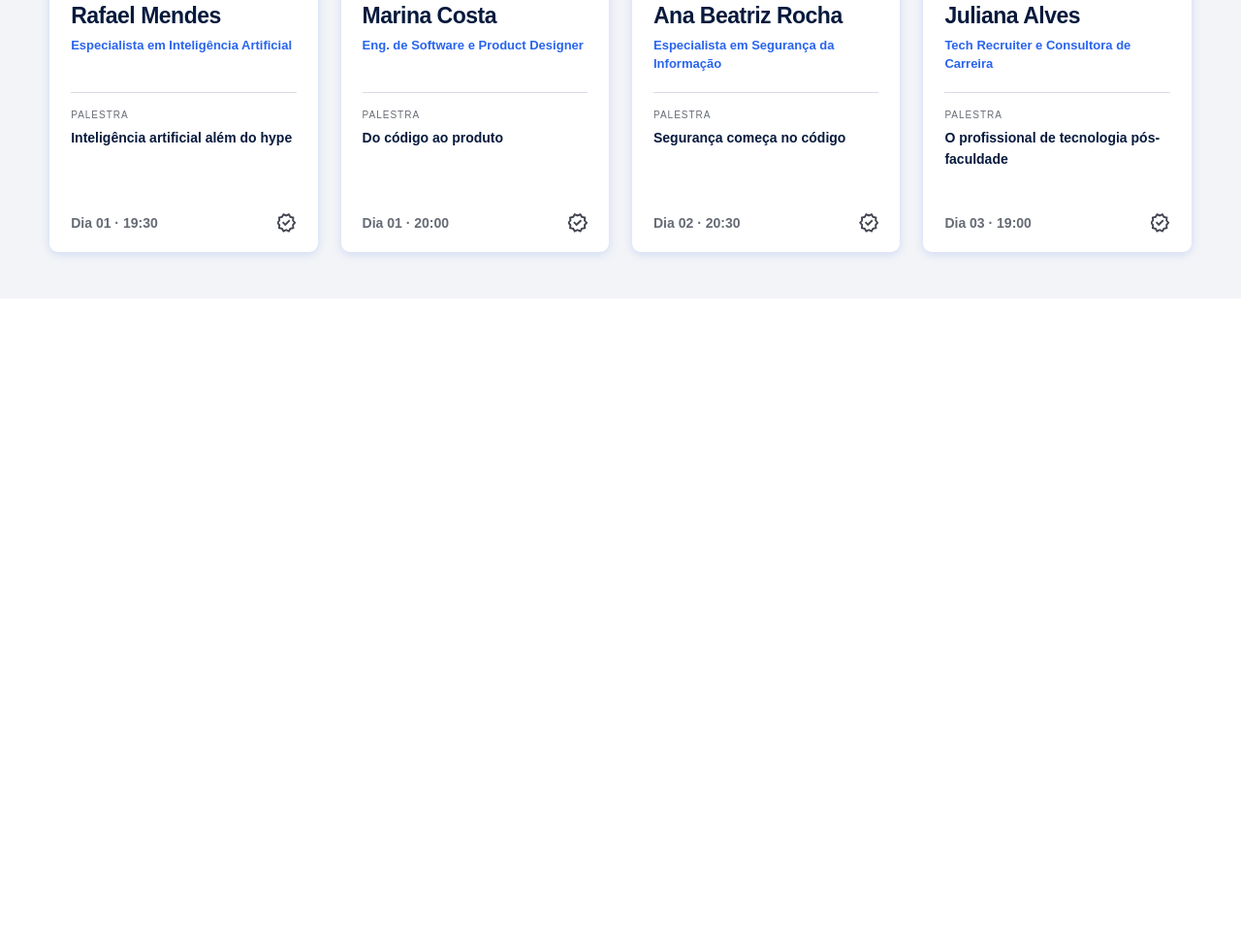
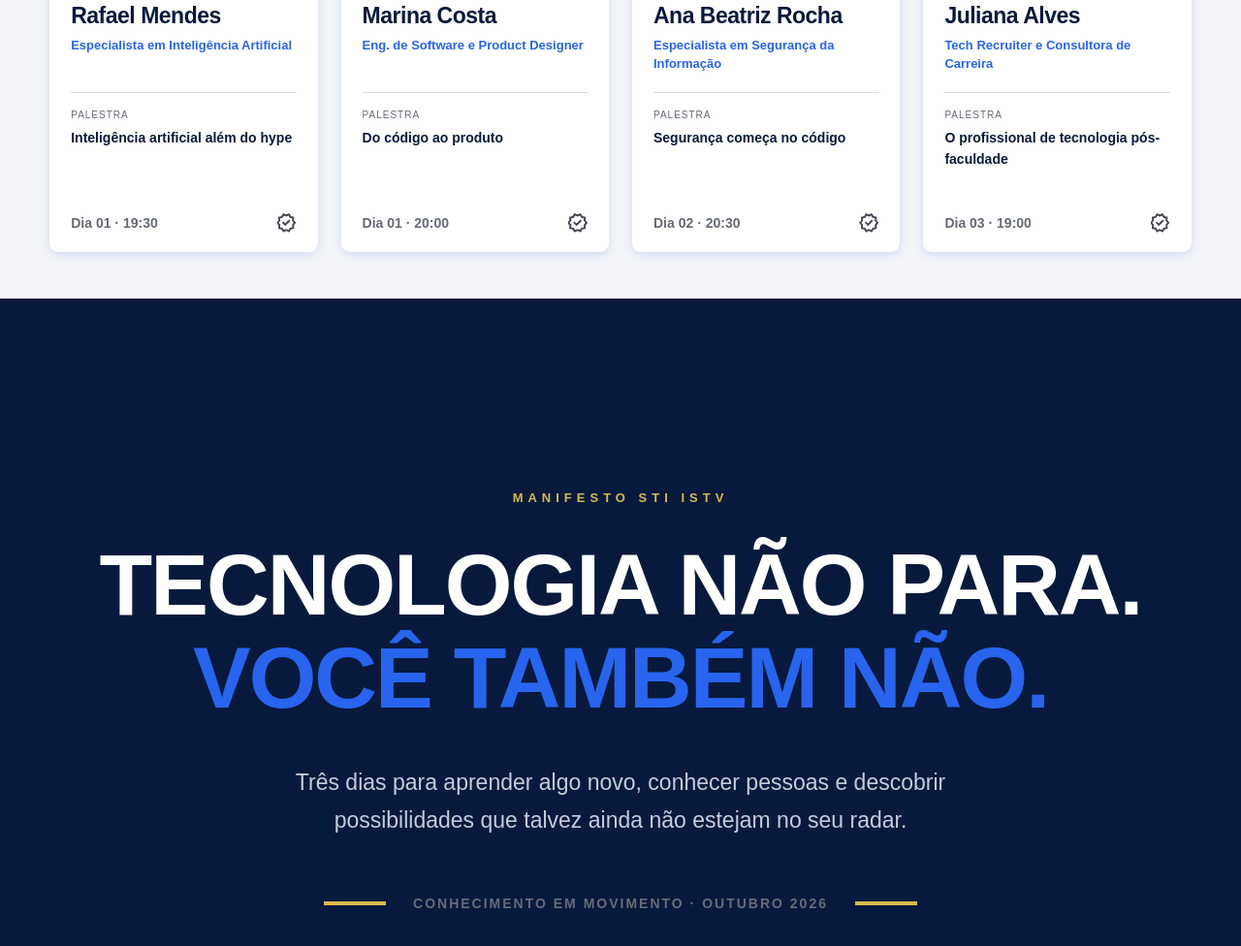
Before and after one commit to Arthurkd/SITE-1, a plain HTML site: page TRABALHO/index.html in a window 1280 px wide. Shown: the part 3693-4669 px from the top of the page at 97% size. Before the commit the page ends 4001 px from the top, so only its background shows below. Drawn offline with Linux system fonts and the light colour scheme.

Commit message:
Parte final 1

```diff
--- a/TRABALHO/CSS/style.css
+++ b/TRABALHO/CSS/style.css
@@ -689,3 +689,63 @@ body {
 }
 
 /* --- */
+
+.final {
+  background: var(--azul-escuro);
+  min-height: 100vh;
+  padding: 100px 24px 70px;
+  display: flex;
+  flex-direction: column;
+  justify-content: center;
+  align-items: center;
+  text-align: center;
+}
+
+.final-tittle {
+  color: var(--ouro);
+  font-size: 13px;
+  font-weight: 700;
+  letter-spacing: 5px;
+  margin-bottom: 34px;
+}
+
+.final h2 {
+  color: var(--branco);
+  font-size: clamp(40px, 7vw, 96px);
+  line-height: 1.08;
+  font-weight: 800;
+  letter-spacing: -2px;
+}
+
+.final h2 span {
+  color: var(--azul);
+}
+
+.final-text {
+  color: var(--azul-acinzentado);
+  font-size: clamp(16px, 2vw, 23px);
+  line-height: 1.7;
+  margin-top: 40px;
+}
+
+.final-line {
+  display: flex;
+  align-items: center;
+  justify-content: center;
+  gap: 28px;
+  margin-top: 58px;
+}
+
+.final-line span {
+  background: var(--ouro);
+  width: 64px;
+  height: 4px;
+
+}
+
+.final-line p {
+  color: var(--cinza);
+  font-size: 14px;
+  font-weight: 700;
+  letter-spacing: 2px;
+}
--- a/TRABALHO/index.html
+++ b/TRABALHO/index.html
@@ -268,6 +268,18 @@
       </div>
     </section>
 
+    <section class="final">
+      <p class="final-tittle">MANIFESTO STI ISTV</p>
+      <h2>TECNOLOGIA NÃO PARA.<br><span>VOCÊ TAMBÉM NÃO.</span></h2>
+      <p class="final-text">Três dias para aprender algo novo, conhecer pessoas e descobrir<br>
+        possibilidades que talvez ainda não estejam no seu radar.</p>
+      <div class="final-line">
+        <span></span>
+        <p>CONHECIMENTO EM MOVIMENTO · OUTUBRO 2026</p>
+        <span></span>
+      </div>
+    </section>
+
   </main>
 </body>
 </html>
```
